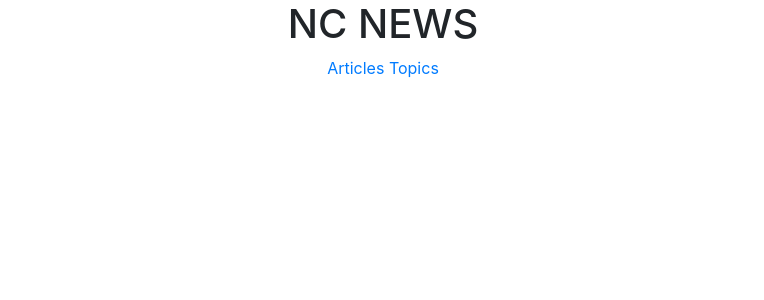
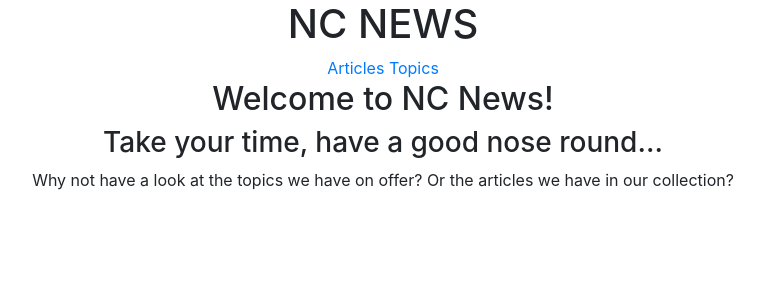
Before and after one commit to miloujb/fe-nc-news, a React (Create React App) app: page / in a window 1280 px wide. Shown: the top 300 px of the page, without its empty margins (257-1021 px from the left). Built offline with nearby package versions, Linux system fonts and the light colour scheme.

Commit message:
some css and fontawesome

```diff
--- a/package.json
+++ b/package.json
@@ -3,6 +3,9 @@
   "version": "0.1.0",
   "private": true,
   "dependencies": {
+    "@fortawesome/fontawesome-svg-core": "^1.2.22",
+    "@fortawesome/free-solid-svg-icons": "^5.10.2",
+    "@fortawesome/react-fontawesome": "^0.1.4",
     "@reach/router": "^1.2.1",
     "axios": "^0.19.0",
     "bootstrap": "^4.3.1",
--- a/src/App.css
+++ b/src/App.css
@@ -13,3 +13,7 @@ ul {
 .linkList {
   text-align: center;
 }
+
+.container {
+  text-align: center;
+}
--- a/src/components/PageComponents/AllArticles.js
+++ b/src/components/PageComponents/AllArticles.js
@@ -23,7 +23,7 @@ class AllArticles extends Component {
     const { isLoading, allArticles } = this.state;
     if (isLoading) return <p>Loading...</p>;
     return (
-      <div>
+      <div class="container">
         <Sorter fetchAllArticles={this.fetchAllArticles} />
         <ul>
           {allArticles.map(article => {
--- a/src/components/PageComponents/AllTopics.js
+++ b/src/components/PageComponents/AllTopics.js
@@ -22,7 +22,7 @@ class AllTopics extends Component {
     const { isLoading, allTopics } = this.state;
     if (isLoading) return <p>Loading...</p>;
     return (
-      <div>
+      <div class="container">
         <ul>
           {allTopics.map(topic => {
             const { slug, description } = topic;
--- a/src/components/PageComponents/ArticleCard.js
+++ b/src/components/PageComponents/ArticleCard.js
@@ -28,7 +28,7 @@ class ArticleCard extends Component {
     const { singleArticle, isLoading } = this.state;
     if (isLoading) return <p>Loading...</p>;
     return (
-      <div>
+      <div class="container">
         <h2>{singleArticle.title}</h2>
         <Link to={`/users/${singleArticle.author}`}>
           <h3>Author: {singleArticle.author}</h3>
--- a/src/components/PageComponents/ArticlesByTopic.js
+++ b/src/components/PageComponents/ArticlesByTopic.js
@@ -24,7 +24,7 @@ class ArticlesByTopic extends Component {
     const { isLoading, sameTopicArticles } = this.state;
     if (isLoading) return <p>Loading...</p>;
     return (
-      <div>
+      <div class="container">
         <Sorter fetchAllArticles={this.fetchAllArticles} />
         <ul>
           {sameTopicArticles.map(sameTopicArticle => {
--- a/src/components/PageComponents/HomePage.js
+++ b/src/components/PageComponents/HomePage.js
@@ -1,7 +1,13 @@
 import React from "react";
 
 const HomePage = () => {
-  return <div></div>;
+  return (
+    <div class="container">
+      <h2>Welcome to NC News!</h2>
+      <h3>Take your time, have a good nose round...</h3>
+      <p>Why not have a look at the topics we have on offer? Or the articles we have in our collection?</p>
+    </div>
+  );
 };
 
 export default HomePage;
--- a/src/components/PageComponents/VoteUpdater.js
+++ b/src/components/PageComponents/VoteUpdater.js
@@ -1,5 +1,7 @@
 import React, { Component } from "react";
 import { patchVotes, patchCommentVotes } from "../API/api";
+import { faThumbsUp, faThumbsDown } from "@fortawesome/free-solid-svg-icons";
+import { FontAwesomeIcon } from "@fortawesome/react-fontawesome";
 
 class VoteUpdater extends Component {
   state = {
@@ -20,6 +22,7 @@ class VoteUpdater extends Component {
             value={1}
             disabled={voteChanger === 1}
           >
+            <FontAwesomeIcon icon={faThumbsUp} />
             Upvote
           </button>
           <button
@@ -27,6 +30,7 @@ class VoteUpdater extends Component {
             value={-1}
             disabled={voteChanger === -1}
           >
+            <FontAwesomeIcon icon={faThumbsDown} />
             Downvote
           </button>
         </form>
```
Also changed, not shown: 1 other file (tests, documents, lock files or other folders).
